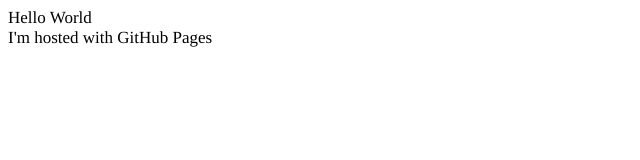
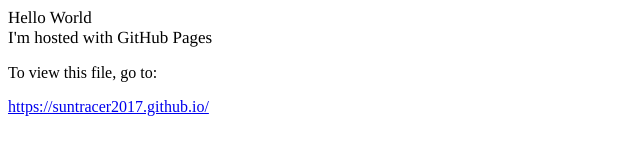
Before and after one commit to suntracer2017/suntracer001, a plain HTML site: page index.html in a window 1280 px wide. Shown: the whole page, without its empty margins (0-640 px from the left). Drawn offline with Linux system fonts and the light colour scheme.

Commit message:
Update index.html

```diff
--- a/index.html
+++ b/index.html
@@ -16,5 +16,11 @@
 <p class="p1">Hello World</p>
 <p class="p1">I'm hosted with GitHub Pages</p>
 
+<p>To view this file, go to:</p>
+
+<p><a href="https://suntracer2017.github.io/">https://suntracer2017.github.io/</a></p>
+
+
+
 </body>
 </html>
```
